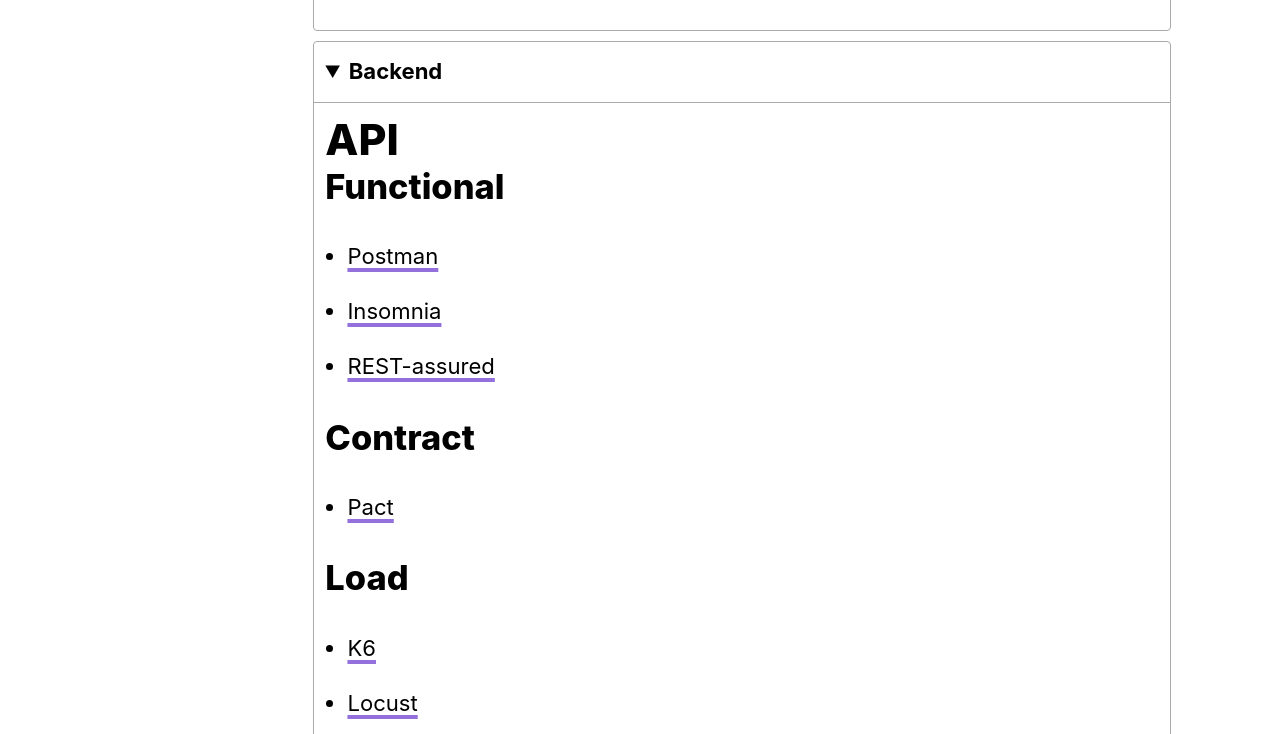
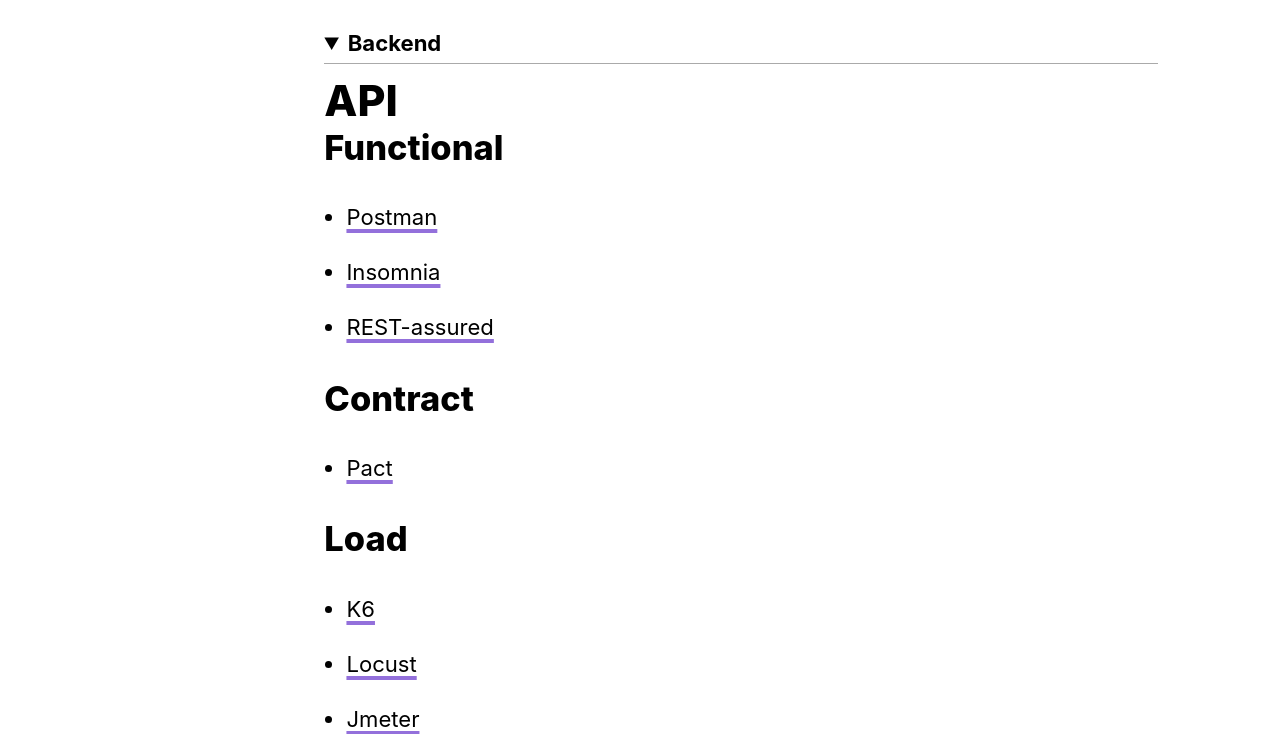
Before and after one commit to webtesting-tools/docs, an Eleventy site: page src/index.md in a window 1280 px wide. Shown: the part 2066-2800 px from the top of the page. Built offline with nearby package versions, Linux system fonts and the light colour scheme; Eleventy itself is replaced by a stand-in of ours; files that its build step writes are made by us from their sources.

Commit message:
update styles

```diff
--- a/src/assets/css/global.css
+++ b/src/assets/css/global.css
@@ -65,7 +65,7 @@ p, ul, ol, li, nav a {
 }
 
 details {
-    border: 1px solid #aaa;
+    border: 0px solid #aaa;
     border-radius: 4px;
     padding: 0.5em 0.5em 0;
     min-width: 30vw;
@@ -74,8 +74,8 @@ details {
 
 summary {
     font-weight: bold;
-    margin: -0.5em -0.5em 0;
-    padding: 0.5em;
+
+
 }
 
 details[open] {
```
Also changed, not shown: src/index.md (+0 -7 lines).
